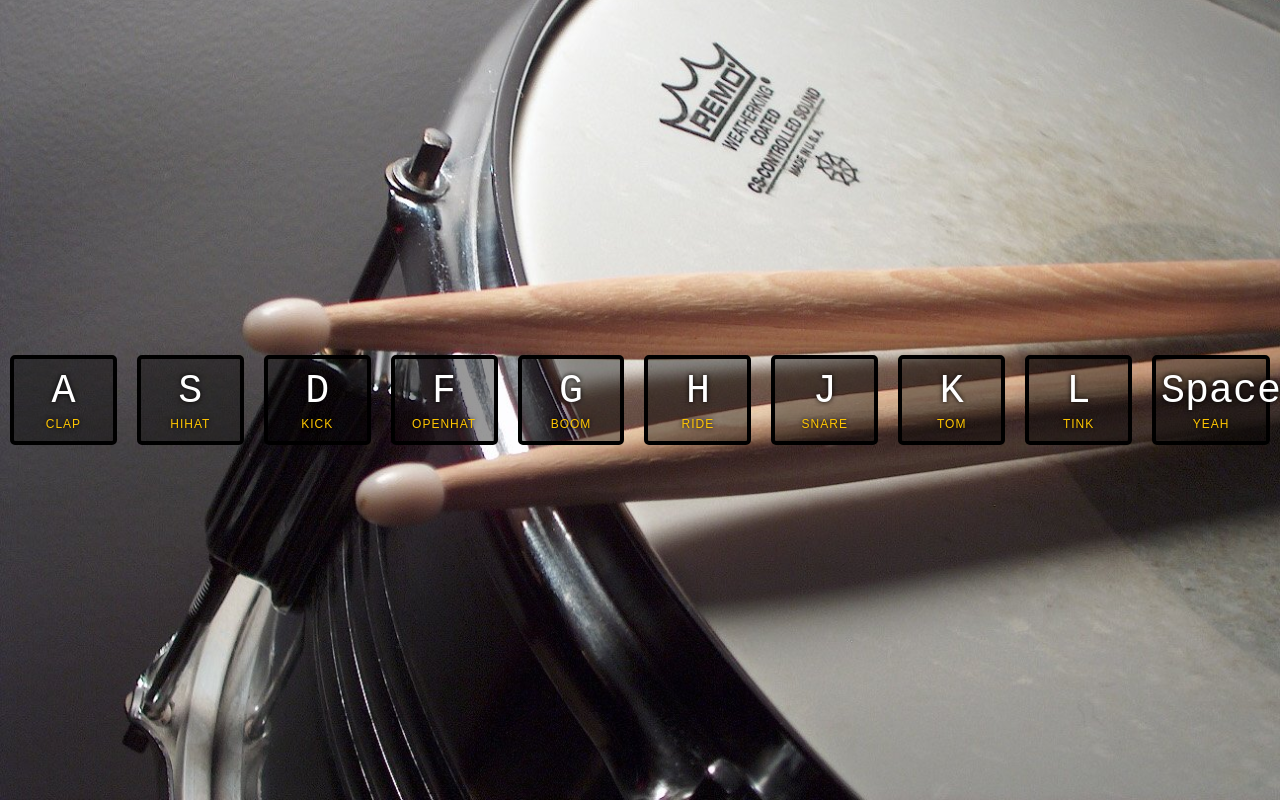
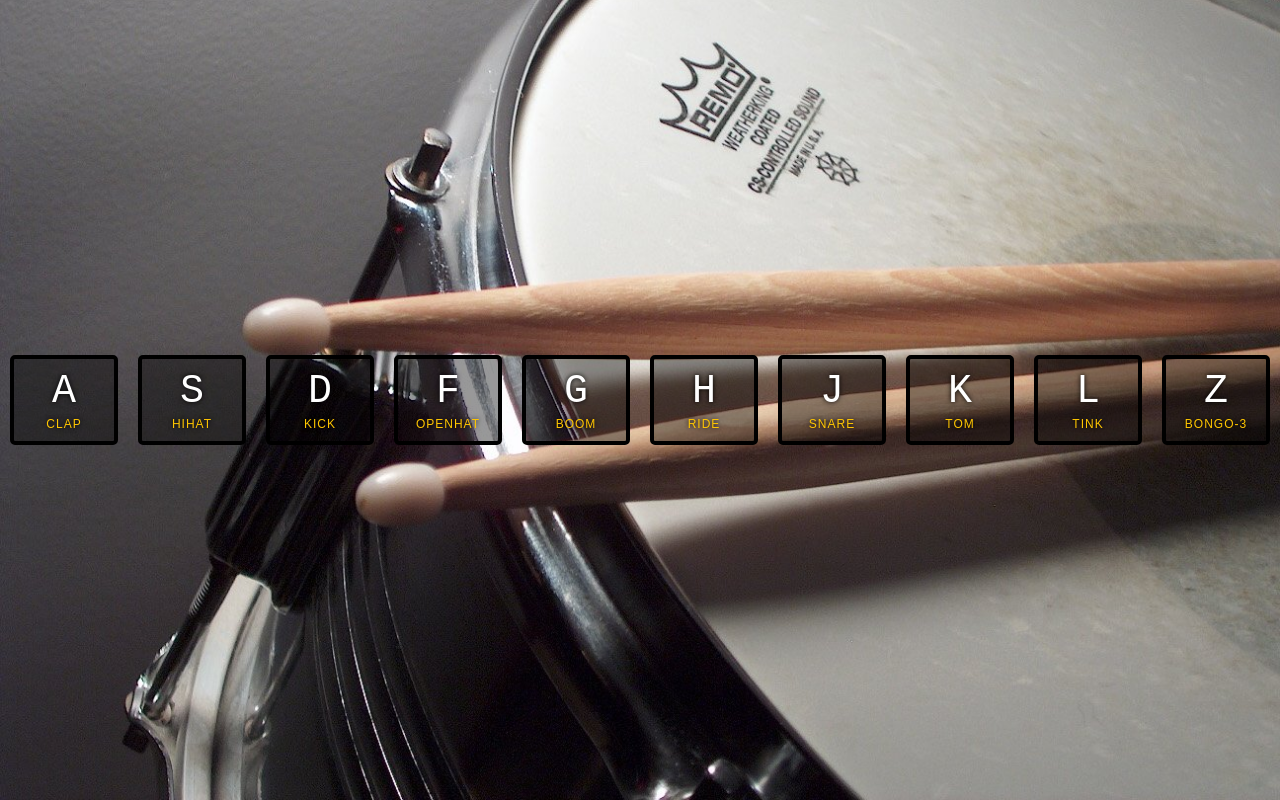
Before and after one commit to karlkavo/DrumKit, a plain HTML site: page index.html in a window 1280 px wide. Drawn offline with Linux system fonts and the light colour scheme.

Commit message:
Bongo added

```diff
--- a/index.html
+++ b/index.html
@@ -45,9 +45,10 @@
       <kbd>L</kbd>
       <span class="sound">tink</span>
     </div>
-	<div data-key="32" class="key">
-      <kbd>Space</kbd>
-      <span class="sound">Yeah</span>
+
+    <div data-key="90" class="key">
+      <kbd>Z</kbd>
+      <span class="sound">Bongo-3</span>
     </div>
   </div>
 
@@ -60,7 +61,7 @@
   <audio data-key="74" src="sounds/snare.wav"></audio>
   <audio data-key="75" src="sounds/tom.wav"></audio>
   <audio data-key="76" src="sounds/tink.wav"></audio>
-  <audio data-key="32" src="sounds/Recording.m4a"></audio>
+  <audio data-key="90" src="sounds/bongo-3.wav.mp3"></audio>
 
 <script>
 	window.addEventListener('keydown', function(e) {
```
Also changed, not shown: 1 other file.
